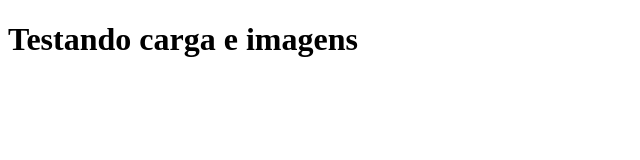
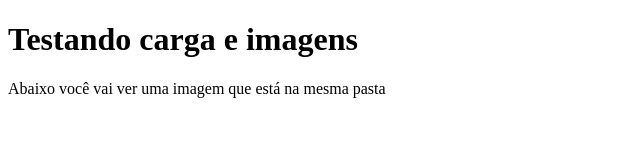
Before and after one commit to IgorEnricoFP/Curso-em-Video, a plain HTML site: page Curso HTML e CSS/ex003/index.html in a window 1280 px wide. Shown: the whole page, without its empty margins (0-640 px from the left). Drawn offline with Linux system fonts and the light colour scheme.

Commit message:
Update index.html

```diff
--- a/Curso HTML e CSS/ex003/index.html
+++ b/Curso HTML e CSS/ex003/index.html
@@ -8,5 +8,7 @@
 </head>
 <body>
     <h1>Testando carga e imagens</h1>
+    <p>Abaixo você vai ver uma imagem que está na mesma pasta</p>
+
 </body>
 </html>
```
